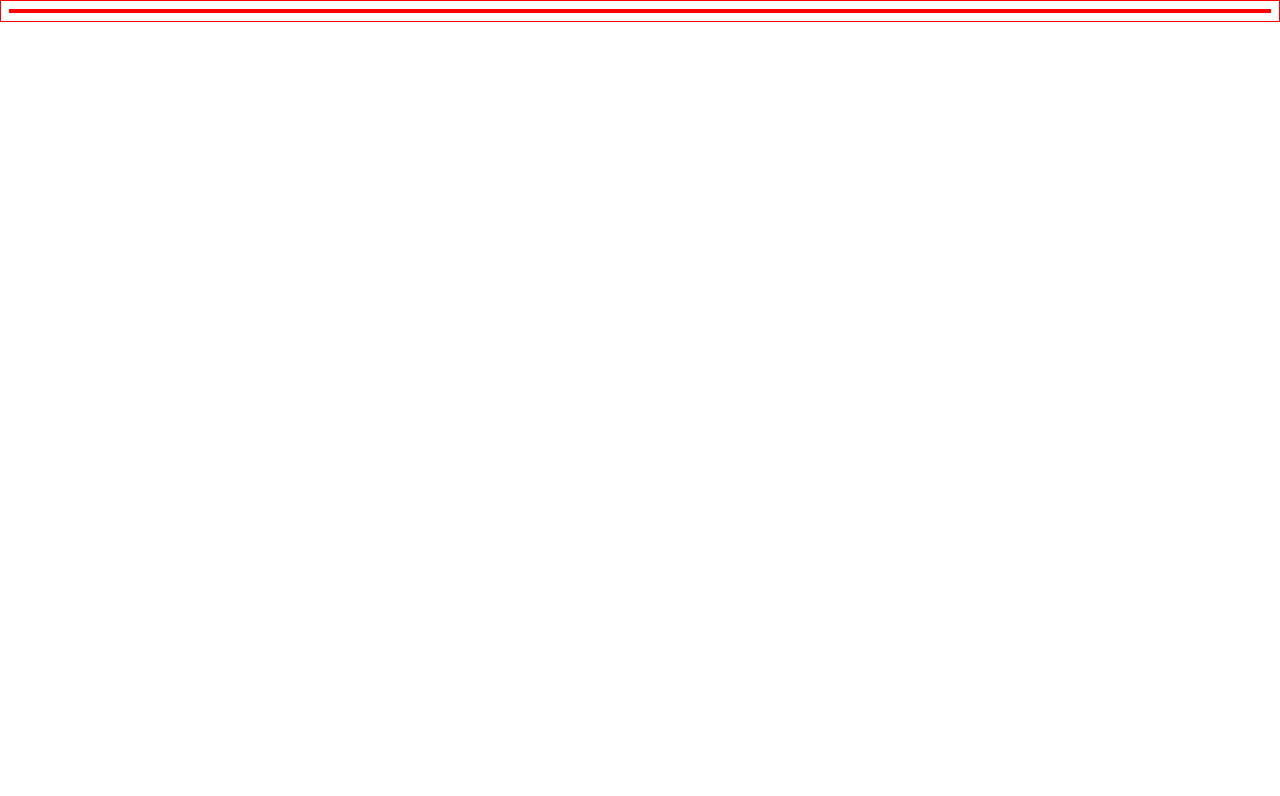
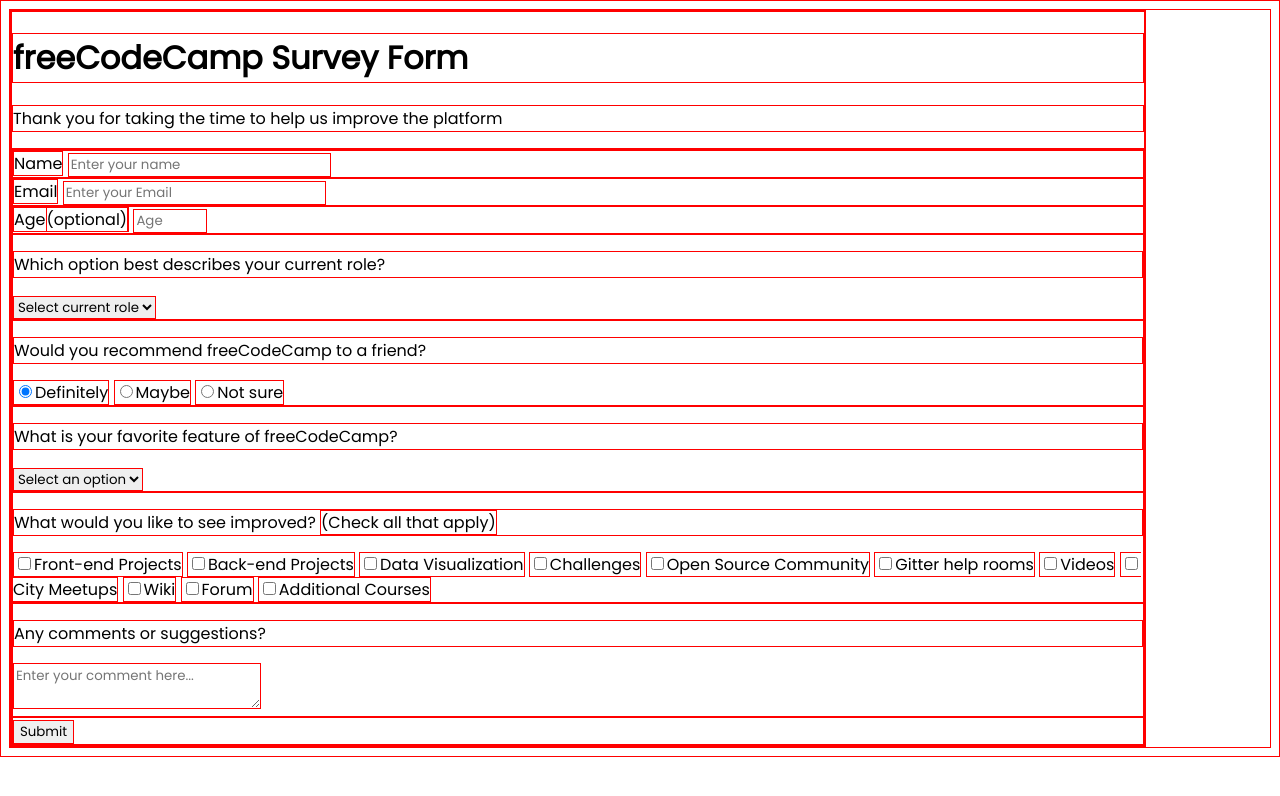
Before and after one commit to BreckCowan/SurveyForm, a website: page index.html in a window 1280 px wide. Drawn offline with Linux system fonts and the light colour scheme.

Commit message:
imported information

```diff
--- a/index.html
+++ b/index.html
@@ -1,16 +1,225 @@
 <!DOCTYPE html>
 <html lang="en">
-<head>
-    <meta charset="UTF-8">
-    <meta http-equiv="X-UA-Compatible" content="IE=edge">
-    <meta name="viewport" content="width=device-width, initial-scale=1.0">
+  <head>
+    <meta charset="UTF-8" />
+    <meta http-equiv="X-UA-Compatible" content="IE=edge" />
+    <meta name="viewport" content="width=device-width, initial-scale=1.0" />
     <title>Survey</title>
-    <link rel="stylesheet" href="style.css">
-</head>
-<body>
-    <div class="container" id="container">
+    <link rel="stylesheet" href="style.css" />
+  </head>
+  <body>
+    <div class="container">
+  <header class="header">
+    <h1 id="title" class="text-center">freeCodeCamp Survey Form</h1>
+    <p id="description" class="description text-center">
+      Thank you for taking the time to help us improve the platform
+    </p>
+  </header>
+  <form id="survey-form">
+    <div class="form-group">
+      <label id="name-label" for="name">Name</label>
+      <input
+        type="text"
+        name="name"
+        id="name"
+        class="form-control"
+        placeholder="Enter your name"
+        required
+      />
+    </div>
+    <div class="form-group">
+      <label id="email-label" for="email">Email</label>
+      <input
+        type="email"
+        name="email"
+        id="email"
+        class="form-control"
+        placeholder="Enter your Email"
+        required
+      />
+    </div>
+    <div class="form-group">
+      <label id="number-label" for="number"
+        >Age<span class="clue">(optional)</span></label
+      >
+      <input
+        type="number"
+        name="age"
+        id="number"
+        min="10"
+        max="99"
+        class="form-control"
+        placeholder="Age"
+      />
+    </div>
+    <div class="form-group">
+      <p>Which option best describes your current role?</p>
+      <select id="dropdown" name="role" class="form-control" required>
+        <option disabled selected value>Select current role</option>
+        <option value="student">Student</option>
+        <option value="job">Full Time Job</option>
+        <option value="learner">Full Time Learner</option>
+        <option value="preferNo">Prefer not to say</option>
+        <option value="other">Other</option>
+      </select>
+    </div>
 
+    <div class="form-group">
+      <p>Would you recommend freeCodeCamp to a friend?</p>
+      <label>
+        <input
+          name="user-recommend"
+          value="definitely"
+          type="radio"
+          class="input-radio"
+          checked
+        />Definitely</label
+      >
+      <label>
+        <input
+          name="user-recommend"
+          value="maybe"
+          type="radio"
+          class="input-radio"
+        />Maybe</label
+      >
+
+      <label
+        ><input
+          name="user-recommend"
+          value="not-sure"
+          type="radio"
+          class="input-radio"
+        />Not sure</label
+      >
     </div>
+
+    <div class="form-group">
+      <p>
+        What is your favorite feature of freeCodeCamp?
+      </p>
+      <select id="most-like" name="mostLike" class="form-control" required>
+        <option disabled selected value>Select an option</option>
+        <option value="challenges">Challenges</option>
+        <option value="projects">Projects</option>
+        <option value="community">Community</option>
+        <option value="openSource">Open Source</option>
+      </select>
+    </div>
+
+    <div class="form-group">
+      <p>
+        What would you like to see improved?
+        <span class="clue">(Check all that apply)</span>
+      </p>
+
+      <label
+        ><input
+          name="prefer"
+          value="front-end-projects"
+          type="checkbox"
+          class="input-checkbox"
+        />Front-end Projects</label
+      >
+      <label>
+        <input
+          name="prefer"
+          value="back-end-projects"
+          type="checkbox"
+          class="input-checkbox"
+        />Back-end Projects</label
+      >
+      <label
+        ><input
+          name="prefer"
+          value="data-visualization"
+          type="checkbox"
+          class="input-checkbox"
+        />Data Visualization</label
+      >
+      <label
+        ><input
+          name="prefer"
+          value="challenges"
+          type="checkbox"
+          class="input-checkbox"
+        />Challenges</label
+      >
+      <label
+        ><input
+          name="prefer"
+          value="open-source-community"
+          type="checkbox"
+          class="input-checkbox"
+        />Open Source Community</label
+      >
+      <label
+        ><input
+          name="prefer"
+          value="gitter-help-rooms"
+          type="checkbox"
+          class="input-checkbox"
+        />Gitter help rooms</label
+      >
+      <label
+        ><input
+          name="prefer"
+          value="videos"
+          type="checkbox"
+          class="input-checkbox"
+        />Videos</label
+      >
+      <label
+        ><input
+          name="prefer"
+          value="city-meetups"
+          type="checkbox"
+          class="input-checkbox"
+        />City Meetups</label
+      >
+      <label
+        ><input
+          name="prefer"
+          value="wiki"
+          type="checkbox"
+          class="input-checkbox"
+        />Wiki</label
+      >
+      <label
+        ><input
+          name="prefer"
+          value="forum"
+          type="checkbox"
+          class="input-checkbox"
+        />Forum</label
+      >
+      <label
+        ><input
+          name="prefer"
+          value="additional-courses"
+          type="checkbox"
+          class="input-checkbox"
+        />Additional Courses</label
+      >
+    </div>
+
+    <div class="form-group">
+      <p>Any comments or suggestions?</p>
+      <textarea
+        id="comments"
+        class="input-textarea"
+        name="comment"
+        placeholder="Enter your comment here..."
+      ></textarea>
+    </div>
+
+    <div class="form-group">
+      <button type="submit" id="submit" class="submit-button">
+        Submit
+      </button>
+    </div>
+  </form>
+</div>
     <script src="script.js"></script>
-</body>
+  </body>
 </html>
--- a/style.css
+++ b/style.css
@@ -5,8 +5,16 @@
     font-family: Poppins;
 }
 
+.text-centered{
+    text-align: center;
+}
 
 .container{
-    display: flexbox;
+    display: block;
     flex-direction: column;
+    width: 90%;
 }
+
+.form{
+    display: block;
+}
```
Also changed, not shown: 1 other file.
